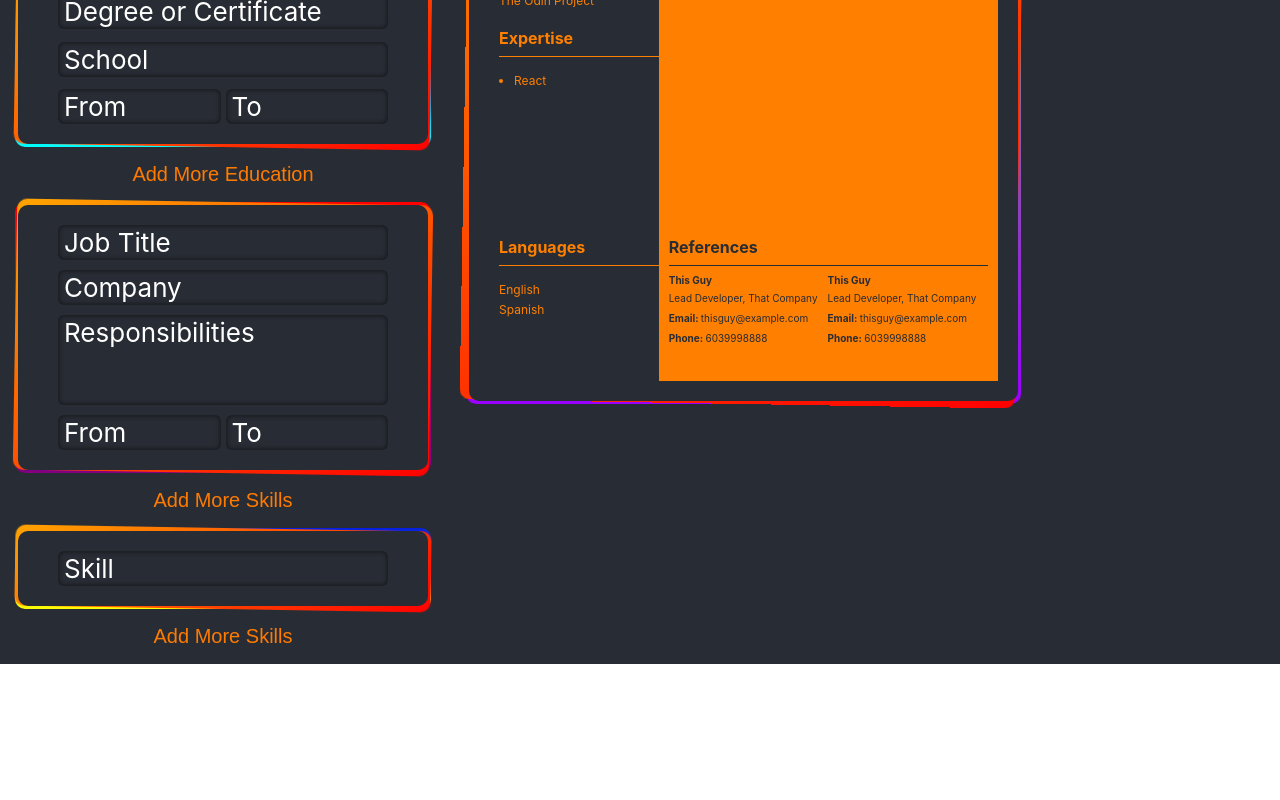
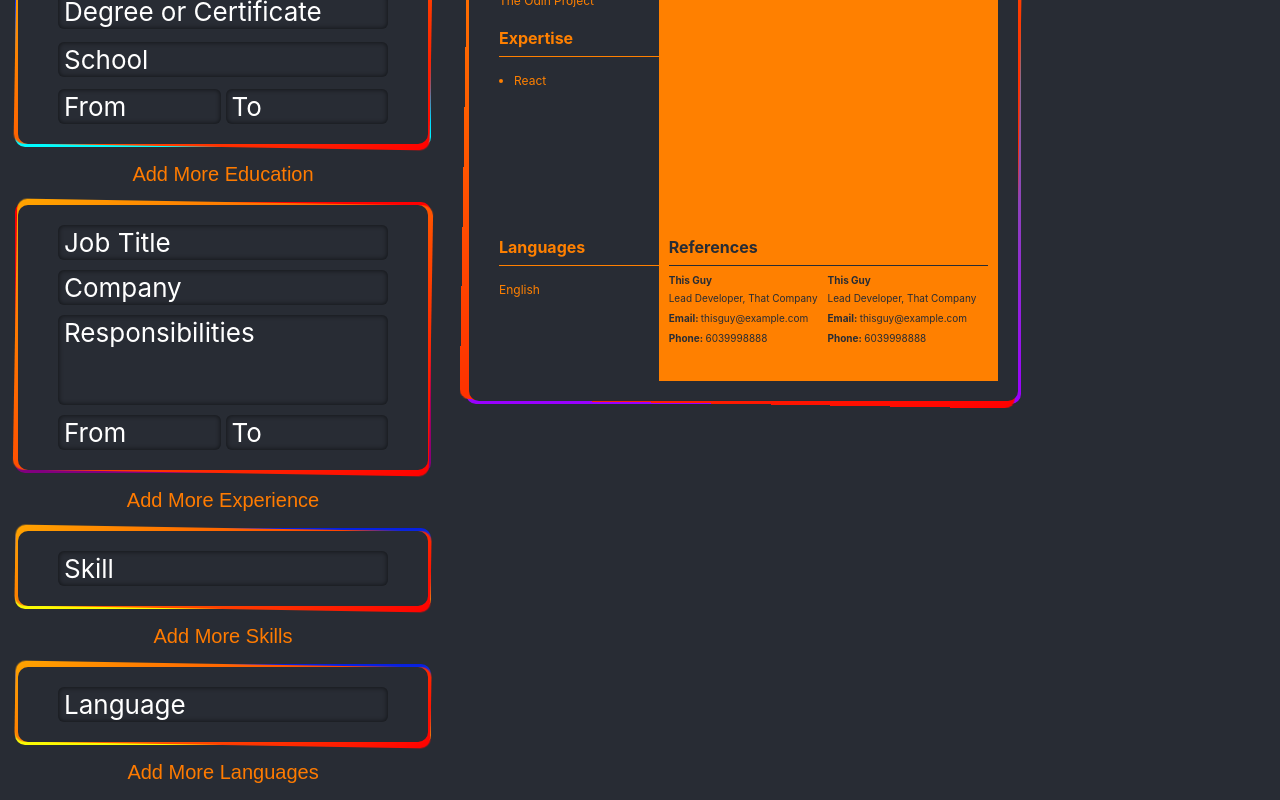
Before and after one commit to WitchingHr/cv-application, a React (Create React App) app: page / in a window 1280 px wide. Shown: the part 377-1177 px from the top of the page. Before the commit the page ends 1041 px from the top, so only its background shows below. Built offline with nearby package versions, Linux system fonts and the light colour scheme.

Commit message:
Add Languages component

```diff
--- a/src/App.jsx
+++ b/src/App.jsx
@@ -3,6 +3,7 @@ import General from './components/General';
 import Education from './components/Education';
 import Experience from './components/Experience';
 import Skills from './components/Skills';
+import Languages from './components/Languages';
 import Resume from './components/Resume';
 import initial from './data';
 import './App.css';
@@ -14,6 +15,7 @@ export default function App() {
   const [educationId, setEducationId] = useState(1);
   const [experienceId, setExperienceId] = useState(1);
   const [skillsId, setSkillsId] = useState(1);
+  const [languagesId, setLanguagesId] = useState(1);
 
   const [data, setData] = useState(initial);
 
@@ -52,8 +54,6 @@ export default function App() {
 
         // Add Skill
         } else if (id === 3) {
-        // Add Skill
-        } else if (id === 3) {
           return {...category, children: [
             ...data[3].children,
             {
@@ -61,8 +61,17 @@ export default function App() {
               skill: 'Skill'
             }
           ]}
+
+        // Add Language
+        } else if (id === 4) {
+          return {...category, children: [
+            ...data[4].children,
+            {
+              id: languagesId,
+              language: 'Language'
+            }
+          ]}
         }
-
       } else {
         return category;
       }
@@ -78,6 +87,8 @@ export default function App() {
       setExperienceId(experienceId + 1);
     } else if (id === 3) {
       setSkillsId(skillsId + 1);
+    } else if (id === 4) {
+      setLanguagesId(languagesId + 1);
     }
   }
 
@@ -105,14 +116,16 @@ export default function App() {
     if (category.id === 1) {
       name = 'Education';
       length = 2;
-    } else if (category === 2) {
+    } else if (category.id === 2) {
       name = 'Experience';
       length = 3;
-    } else {
+    } else if (category.id === 3) {
       name = 'Skills';
       length = 5;
+    } else if (category.id === 4) {
+      name = 'Languages';
+      length = 3;
     }
-
     return (
       <React.Fragment key={category.id}>
         {category.id === 0 ? (
@@ -128,6 +141,8 @@ export default function App() {
                     return <Experience key={child.id} id={child.id} handleDelete={handleDelete} />
                   case 3:
                     return <Skills key={child.id} id={child.id} handleDelete={handleDelete} />
+                  case 4:
+                    return <Languages key={child.id} id={child.id} handleDelete={handleDelete} />
                   default:
                     return null;
                 }
--- /dev/null
+++ b/src/components/Languages.jsx
@@ -0,0 +1,16 @@
+import React from "react";
+import Input from "./Input";
+
+export default function Languages({ id, handleDelete }) {
+  // For handling delete
+  const categoryId = 4;
+
+  return (
+    <div className='gradient color-4'>
+      <div className="skills data-box">
+        <div className='delete' onClick={() => handleDelete({ categoryId, id})}>✕</div>
+        <Input id={id} categoryId={categoryId} name="Language" />
+      </div>
+    </div>
+  );
+}
--- a/src/components/Resume.jsx
+++ b/src/components/Resume.jsx
@@ -5,6 +5,7 @@ import ResumeContact from "./ResumeContact";
 import ResumeEducation from "./ResumeEducation";
 import ResumeSkills from "./ResumeSkills";
 import ResumeExperience from "./ResumeExperience";
+import ResumeLanguages from "./ResumeLanguages"
 
 export default function Resume({ data }) {
   return (
@@ -37,8 +38,9 @@ export default function Resume({ data }) {
         <div className="category">Languages</div>
         <hr className="hr"></hr>
           <ul className="languages-ul">
-            <li className="resume-data">English</li>
-            <li className="resume-data">Spanish</li>
+            {data[4].children.map((child) =>
+              <ResumeLanguages key={child.id} id={child.id} data={data[4].children} />
+            )}
           </ul>
       </div>
 
--- /dev/null
+++ b/src/components/ResumeLanguages.jsx
@@ -0,0 +1,8 @@
+import React from "react";
+
+export default function ResumeSkills({ id, data }) {
+  const obj = data.filter((child) => child.id === id);
+  return (
+    <li className="resume-data">{obj[0].language}</li>
+  );
+}
--- a/src/data.js
+++ b/src/data.js
@@ -41,6 +41,14 @@ const initial = [
         skill: 'React'
       }
     ]
+  },
+  { name: 'languages', id: 4, children:
+    [
+      {
+        id: 0,
+        language: 'English'
+      }
+    ]
   }
 ];
 
```
